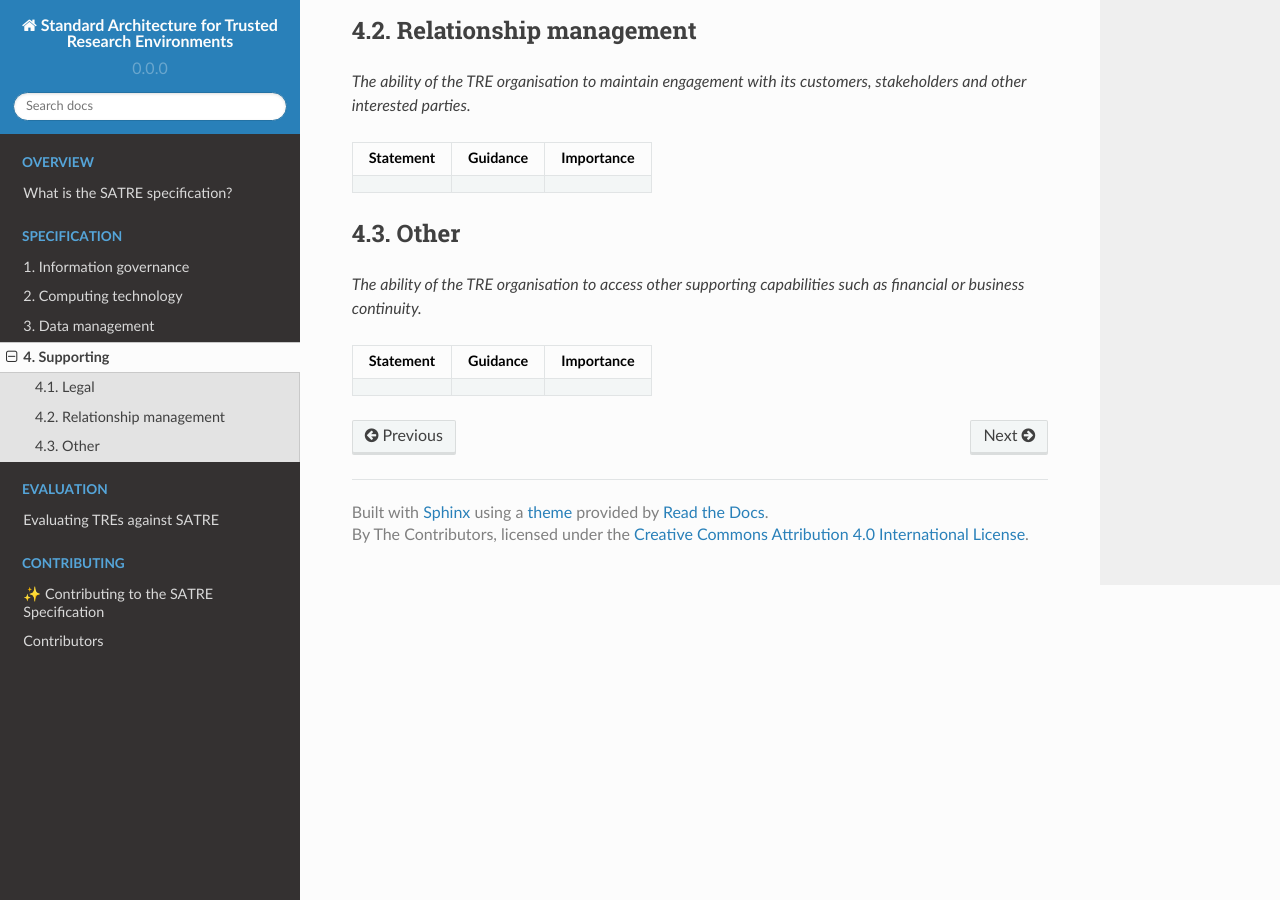
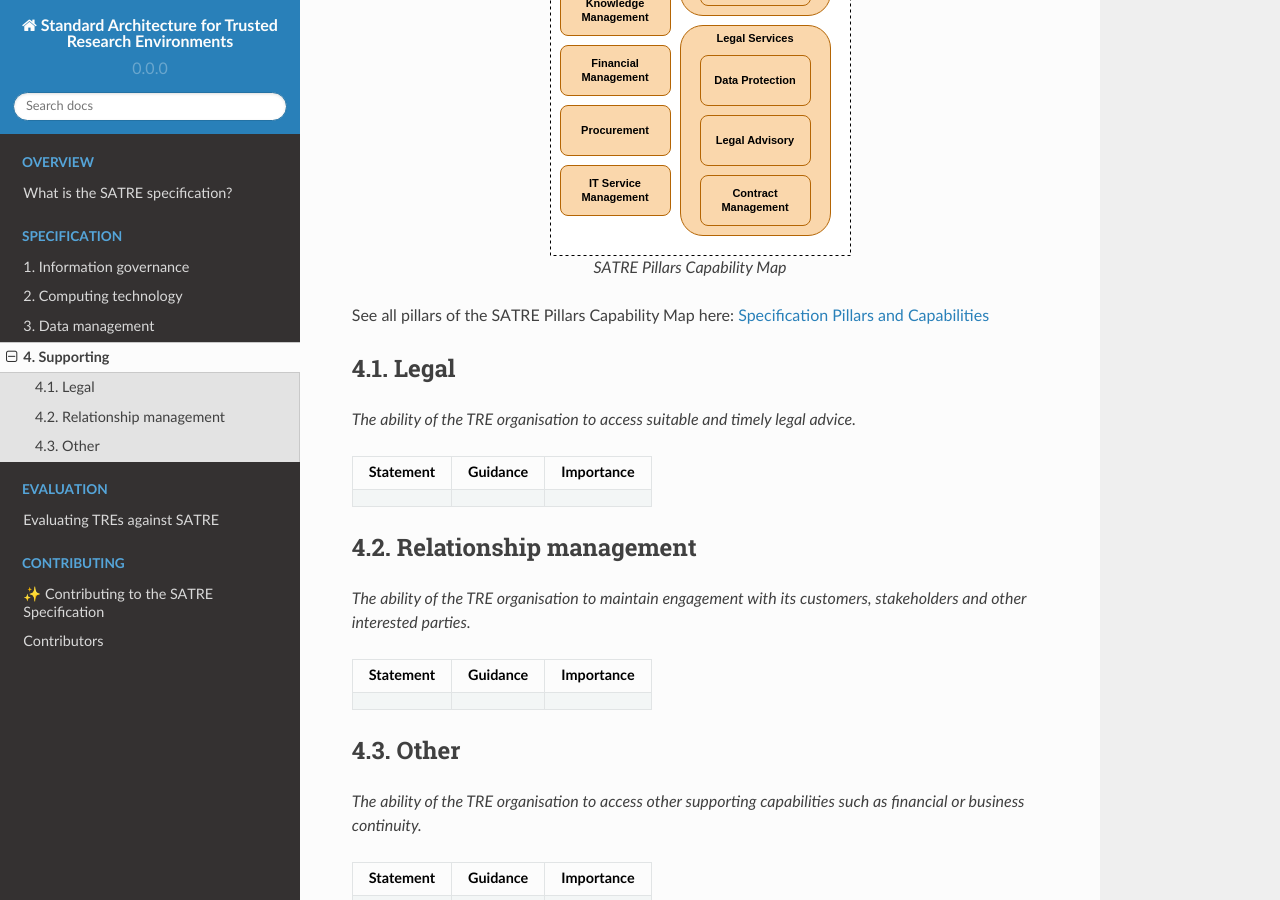
Before and after one commit to sa-tre/satre-specification, a Sphinx documentation site: the page built from docs/source/pillars/supporting.md, in a window 1280 px wide and 900 px high, scrolled down 325 px. Built offline with Sphinx 7.4.7 and the Read the Docs theme 2.0.0, drawn with Linux system fonts in a browser that asks for light colours.

Commit message:
add capability maps to spec pillar pages

````diff
--- a/docs/source/pillars/supporting.md
+++ b/docs/source/pillars/supporting.md
@@ -1,6 +1,15 @@
 (pillar_supporting)=
 
 # Supporting
+
+```{figure} ../../images/Capability_Map/supporting_capabilities.drawio.svg
+:alt: SATRE Pillars Capability Map
+:align: center
+
+SATRE Pillars Capability Map
+```
+
+See all pillars of the SATRE Pillars Capability Map here: {ref}`satre_pillars`
 
 ## Legal
 
````
Also changed, not shown: docs/source/pillars/computing_technology.md (+9 -0 lines), docs/source/pillars/data_management.md (+9 -0 lines), docs/source/pillars/information_governance.md (+9 -0 lines).
